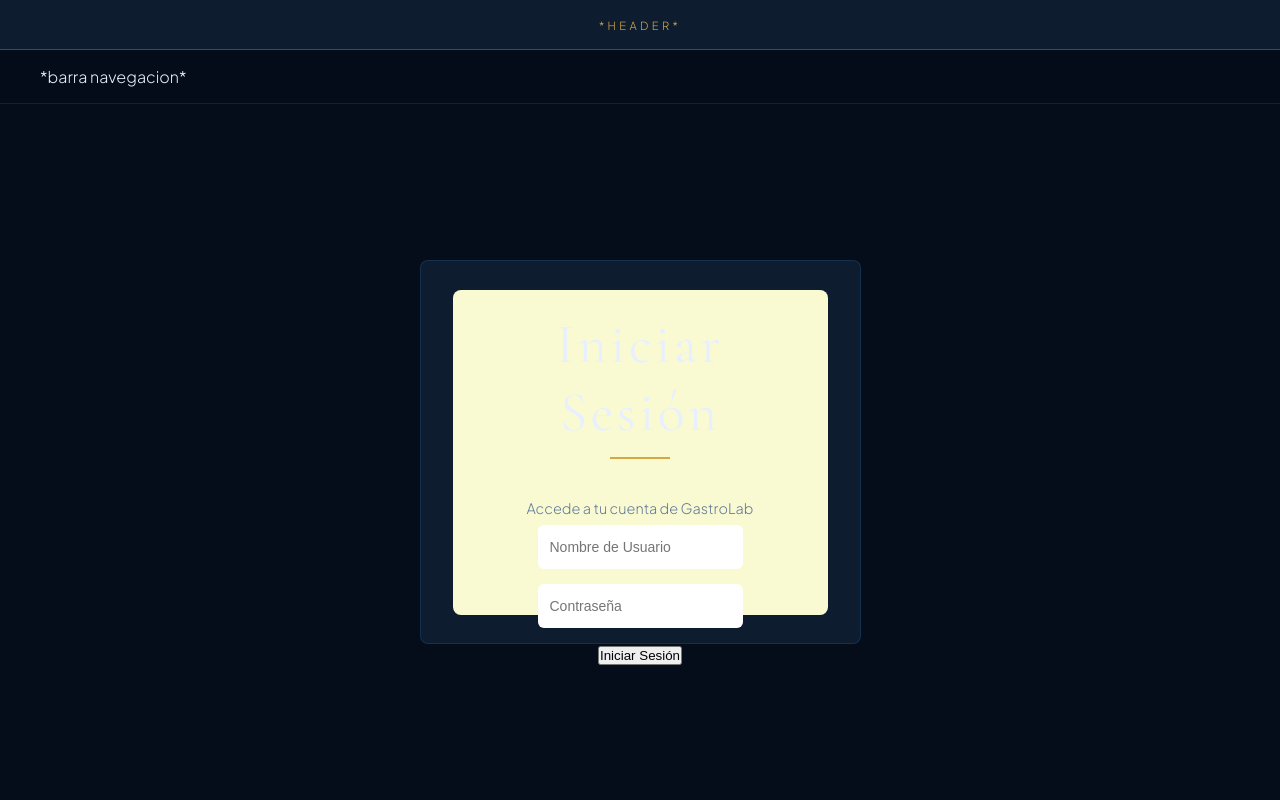
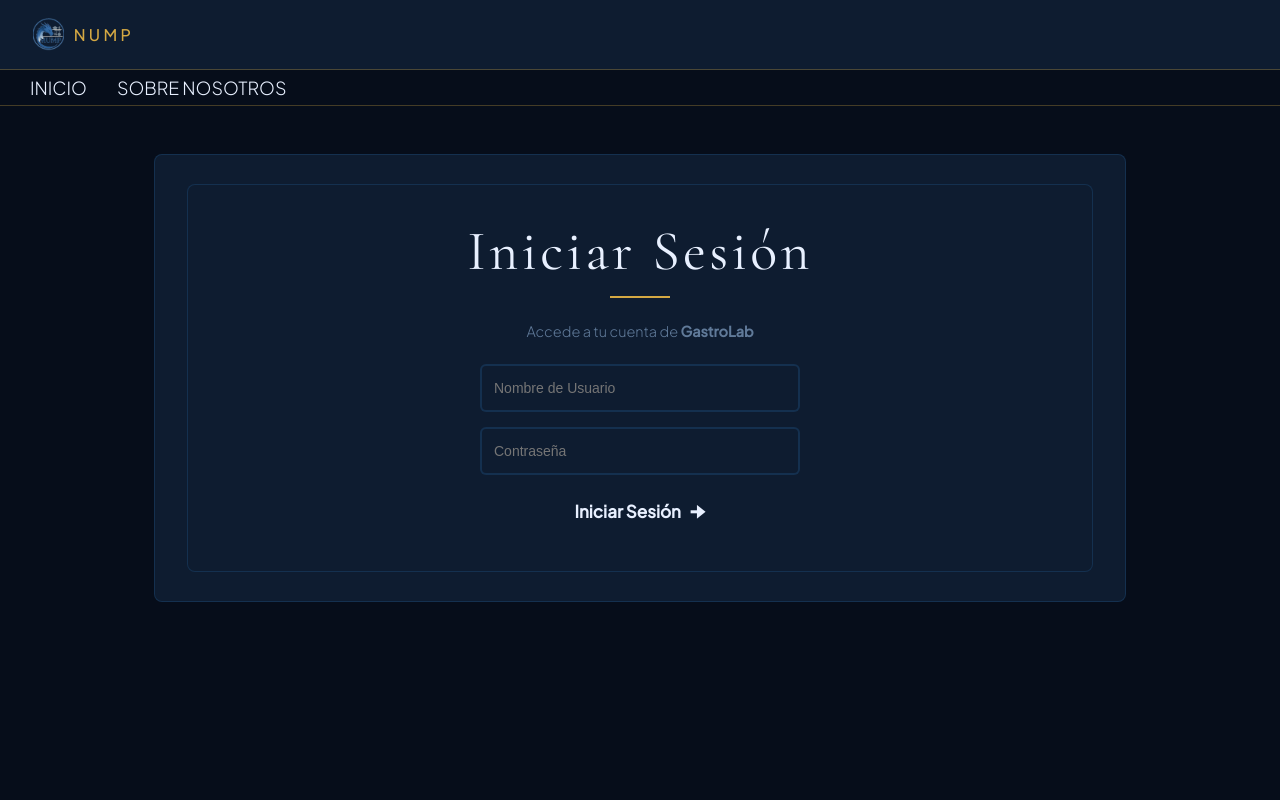
Before and after one commit to unaim-cebanc/GRUPO3_DragonAzul, a Flask app: page /inicio_sesion in a window 1280 px wide. Run offline with Flask 3, Linux system fonts and the light colour scheme.

Commit message:
Añadido aspecto final a inicio_sesion.html (v1), añadido header y nav y retocado index.html

```diff
--- a/main.py
+++ b/main.py
@@ -12,6 +12,7 @@ def home():
 
 @app.route("/inicio_sesion", methods = ['GET', 'POST'])
 def inicio_sesion():
+    session.permanent = False
     error = False
     if request.method == 'POST':
         usuario = request.form.get("usuario")
--- a/static/css/inicio_sesion.css
+++ b/static/css/inicio_sesion.css
@@ -1,56 +1,142 @@
-body, html {
-    height: 100%;
-    margin: 0;
+@import url("https://fonts.googleapis.com/css2?family=Cormorant+Garamond:ital,wght@0,400;0,600;1,400&family=Plus+Jakarta+Sans:wght@300;400;500&display=swap");
+
+:root {
+    --bg: #060d1a;
+    --surface: #0e1c30;
+    --input_hover: #060d1ad6;
+    --input_border_hover: #607a99a6;
+    --border: rgba(58, 159, 255, 0.15);
+    --blue: #3a9fff;
+    --gold: #d4a843;
+    --text: #e8f0ff;
+    --text_hover: #cdd4e1;
+    --muted: #607a99;
+    --error_text: #de8181;
 }
 
-main {
-    display: flex;
-    justify-content: center;
-    align-items: center;
-    height: 100vh; /* 100% del alto de la ventana */
+/* ── MAIN ── */
+main h1 {
+    font-family: "Cormorant Garamond", Georgia, serif;
+    font-size: clamp(2.2rem, 5vw, 3.5rem);
+    font-weight: 400;
+    letter-spacing: 0.06em;
+    color: var(--text);
+    margin-bottom: 1.5rem;
+    text-align: center;
 }
 
+main h1::after{
+    content: "";
+    display: block;
+    width: 60px;
+    height: 2px;
+    background: var(--gold);
+    margin: 0.7rem auto 0;
+}
+
+main p {
+    color: var(--muted);
+    font-size: 0.9rem;
+    margin-bottom: 1.5rem;
+    text-align: center;
+}
+
+main b {
+    font-weight: 600;
+}
+
+main section {
+    padding: 1.8rem 2rem;
+    background: var(--surface);
+    border: 1px solid var(--border);
+    border-radius: 8px;
+    text-align: center;
+}
+
+/* ── FORMULARIO ── */
 form {
+    display: flex;
+    flex-direction: column;
+    align-items: center;
+    gap: 2.5rem;
+    align-items: center;
+    padding: 2rem;
+    background: var(--surface);
+    border: 1px solid var(--border);
     border-radius: 8px;
-    padding: 20px 30px;
-    text-align: center;
-    width: 375px;
-    height: 325px;
-    perspective: 1000px;
-    background-color: lightgoldenrodyellow;
+}
+
+.form_wrapper {
     display: flex;
-    justify-content: center;
+    flex-direction: column;
     align-items: center;
 }
 
-.form_wrap {
-    display: flex;
-    flex-direction: column;
-    height: 100%;
-    width: 100%;
+form .error_msg {
+    margin-top: 30px;
+    color: var(--error_text);
 }
-
+/* ── INPUTS (usuario y contraseña) ── */
 .input-wrapper {
     margin-bottom: 15px;
+    width: 100%;
+    display: flex;
+    justify-content: center;
 }
 
 input[type="text"],
 input[type="password"] {
-    border: none;
+    border: 2px solid var(--border);
     border-radius: 6px;
+    color: var(--text);
+    background-color: var(--surface);
     font-size: 14px;
     padding: 14px 12px;
+    width: 100%;
+    max-width: 320px;
     transition: all 250ms ease-in-out;
 }
 
 input[type="text"]:hover,
 input[type="password"]:hover {
-    background-color: rgb(240, 240, 240);
+    background-color: var(--input_hover);
+    border-color: var(--input_border_hover);
     outline: none;
 }
 
 input[type="text"]:focus,
 input[type="password"]:focus {
-    background-color: lightgrey;
+    background-color: var(--bg);
+    border-color: var(--muted);
     outline: none;
 }
+input[type="text"]:autofill {
+    background-color: var(--bg);
+    border-color: var(--muted);
+    color: var(--white);
+    outline: none;
+}
+
+/* ── INPUT (submit) ── */
+.submit-wrapper {
+    width: 100%;
+    display: flex;
+    justify-content: center;
+}
+
+input[type="submit"] {
+    font-family: "Plus Jakarta Sans", sans-serif;
+    font-size: 17px;
+    font-weight: 600;
+    color: var(--text);
+    padding: 10px 12px;
+    border: none;
+    background: none;
+    border-radius: 6px;
+    transition: all 250ms ease-in-out;
+}
+
+input[type="submit"]:hover {
+    cursor: pointer;
+    color: var(--text_hover);
+}
--- a/static/css/style.css
+++ b/static/css/style.css
@@ -1,21 +1,25 @@
-@import url('https://fonts.googleapis.com/css2?family=Cormorant+Garamond:ital,wght@0,400;0,600;1,400&family=Plus+Jakarta+Sans:wght@300;400;500&display=swap');
+@import url("https://fonts.googleapis.com/css2?family=Cormorant+Garamond:ital,wght@0,400;0,600;1,400&family=Plus+Jakarta+Sans:wght@300;400;500&display=swap");
 
 :root {
-  --bg:        #060d1a;
-  --surface:   #0e1c30;
-  --border:    rgba(58, 159, 255, 0.15);
-  --blue:      #3a9fff;
-  --gold:      #d4a843;
-  --text:      #e8f0ff;
-  --muted:     #607a99;
+    --bg: #060d1a;
+    --surface: #0e1c30;
+    --border: rgba(58, 159, 255, 0.15);
+    --blue: #3a9fff;
+    --gold: #d4a843;
+    --text: #e8f0ff;
+    --muted: #607a99;
 }
 
-* { margin: 0; padding: 0; box-sizing: border-box; }
+* {
+    margin: 0;
+    padding: 0;
+    box-sizing: border-box;
+}
 
 body {
     background: var(--bg);
     color: var(--text);
-  font-family: 'Plus Jakarta Sans', sans-serif;
+    font-family: "Plus Jakarta Sans", sans-serif;
     font-weight: 300;
     min-height: 100vh;
     display: flex;
@@ -24,61 +28,66 @@ body {
 
 /* ── HEADER ── */
 header {
-  text-align: center;
+    display: flex;
+    align-items: center;
+    justify-content: left;
     padding: 1.1rem;
     background: var(--surface);
-  border-bottom: 1px solid var(--border-gold, rgba(212,168,67,.3));
+    border-bottom: 1px solid var(--border-gold, rgba(212, 168, 67, 0.3));
     letter-spacing: 0.3em;
     font-size: 0.7rem;
     text-transform: uppercase;
     color: var(--gold);
+    font-family: "Plus Jakarta Sans", sans-serif;
+}
+
+header img {
+    height: 2.5%;
+    width: 2.5%;
+    margin-left: 15px;
+}
+
+header p {
+    font-size: 16px;
+    font-weight: 500;
+    margin-left: 10px;
 }
 
 /* ── NAV ── */
 nav {
     display: flex;
+    justify-content: space-between;
     align-items: center;
-  justify-content: space-between;
-  padding: 0 2.5rem;
-  height: 54px;
-  background: rgba(6,13,26,.9);
-  backdrop-filter: blur(10px);
-  border-bottom: 1px solid var(--border);
-  position: sticky;
-  top: 0;
-  z-index: 99;
+    gap: 20px;
+    padding: 0.4rem 0;
+    border-bottom: 1px solid var(--border-gold, rgba(212, 168, 67, 0.3));
 }
 
-nav p {
-  font-size: 0.8rem;
-  color: var(--muted);
-  letter-spacing: 0.08em;
+nav a {
+    font-family: 'Plus Jakarta Sans', sans-serif;
+    font-size: 18px;
+    text-decoration: none;
+    color: var(--text);
+    transition: color 0.3s ease-in-out, opacity 0.3s ease-in-out;
+    margin-left: 30px;
 }
 
-nav button {
-  background: transparent;
-  border: 1px solid var(--blue);
-  border-radius: 3px;
-  padding: 0;
-  cursor: pointer;
-  transition: background .2s;
+nav a:hover {
+    color: var(--gold);
 }
 
-nav button:hover {
-  background: rgba(58,159,255,.15);
+nav:has(a:hover) a:not(:hover) { /* Fuente: https://freefrontend.com/css-menu/*/
+    opacity: 0.3;
 }
 
-nav button a {
-  display: block;
-  padding: 0.4rem 1.1rem;
-  color: var(--text);
-  text-decoration: none;
-  font-size: 0.75rem;
-  font-weight: 500;
-  letter-spacing: 0.1em;
-  text-transform: uppercase;
+.nav_links {
+    display: flex;
 }
 
+.nav_sesion {
+    display: flex;
+    margin-right: 30px;
+}
 /* ── MAIN ── */
 main {
     flex: 1;
@@ -86,77 +95,6 @@ main {
     max-width: 1100px;
     margin: 0 auto;
     width: 100%;
-}
-
-main h1 {
-  font-family: 'Cormorant Garamond', Georgia, serif;
-  font-size: clamp(2.2rem, 5vw, 3.5rem);
-  font-weight: 400;
-  letter-spacing: 0.06em;
-  color: var(--text);
-  margin-bottom: 2.5rem;
-  text-align: center;
-}
-
-main h1::after {
-  content: '';
-  display: block;
-  width: 60px;
-  height: 2px;
-  background: var(--gold);
-  margin: 0.7rem auto 0;
-}
-
-/* ── SECCIÓN HERO (imagen + texto) ── */
-.main_section {
-  display: grid;
-  grid-template-columns: 1fr 1fr;
-  gap: 2.5rem;
-  align-items: center;
-  margin-bottom: 2.5rem;
-  padding: 2rem;
-  background: var(--surface);
-  border: 1px solid var(--border);
-  border-radius: 8px;
-}
-
-.main_section img {
-  width: 100%;
-  aspect-ratio: 4/3;
-  object-fit: cover;
-  border-radius: 5px;
-  border: 1px solid var(--border);
-  background: rgba(58,159,255,.05);
-}
-
-.main_section p {
-  font-size: 0.95rem;
-  line-height: 1.8;
-  color: var(--muted);
-}
-
-/* ── SECCIÓN BIENVENIDA ── */
-main > section:not(.main_section) {
-  padding: 1.8rem 2rem;
-  background: var(--surface);
-  border: 1px solid var(--border);
-  border-radius: 8px;
-  text-align: center;
-}
-
-main > section:not(.main_section) p {
-  color: var(--muted);
-  font-size: 0.9rem;
-  margin-bottom: 0.5rem;
-}
-
-main > section:not(.main_section) p:last-child {
-  font-family: 'Cormorant Garamond', Georgia, serif;
-  font-size: 1.4rem;
-  font-weight: 400;
-  font-style: italic;
-  color: var(--gold);
-  margin-top: 0.5rem;
 }
 
 /* ── FOOTER ── */
@@ -174,7 +112,13 @@ footer {
 
 /* ── RESPONSIVE ── */
 @media (max-width: 700px) {
-  main { padding: 2rem 1.5rem; }
-  .main_section { grid-template-columns: 1fr; }
-  nav { padding: 0 1.2rem; }
+    main {
+        padding: 2rem 1.5rem;
     }
+    .main_section {
+        grid-template-columns: 1fr;
+    }
+    nav {
+        padding: 0 1.2rem;
+    }
+}
--- a/templates/inicio_sesion.html
+++ b/templates/inicio_sesion.html
@@ -9,26 +9,32 @@
 </head>
 <body>
     <header>
-        *header*
+        <img src="/static/images/logo.png" alt="logo.png">
+        <p>nump</p>
     </header>
-    <nav>*barra navegacion*</nav>
+    <nav>
+        <div class="nav_links">
+            <a href="/">INICIO</a>
+            <a href="/sobre_nosotros">SOBRE NOSOTROS</a>
+        </div>
+    </nav>
     <main>
         <section>
                 <form action="/inicio_sesion" method="post">
                     <div class="form_wrap">
                         <h1>Iniciar Sesión</h1>
-                        <p>Accede a tu cuenta de GastroLab</p>
+                        <p>Accede a tu cuenta de <b>GastroLab</b></p>
                         <div class="input-wrapper">
                             <input type="text" name="usuario" id="usuario" placeholder="Nombre de Usuario">
                         </div>
                         <div class="input-wrapper">
                             <input type="password" name="contrasenia" id="contrasenia" placeholder="Contraseña">
                         </div>
-                        <div>
-                            <input type="submit" value="Iniciar Sesión">
+                        <div class="submit-wrapper">
+                            <input type="submit" value="Iniciar Sesión   &#129034;">
                         </div>
                         {% if error %}
-                            <p>Introduce credenciales correctas</p>
+                            <p class="error_msg">Introduce credenciales correctas</p>
                         {% endif %}
                     </div>
                 </form>
```
Also changed, not shown: static/css/index.css (added, +70 -0 lines), templates/index.html (+16 -7 lines), static/images/logo.png (added). Lines whose indentation alone changed are shown as unchanged.
